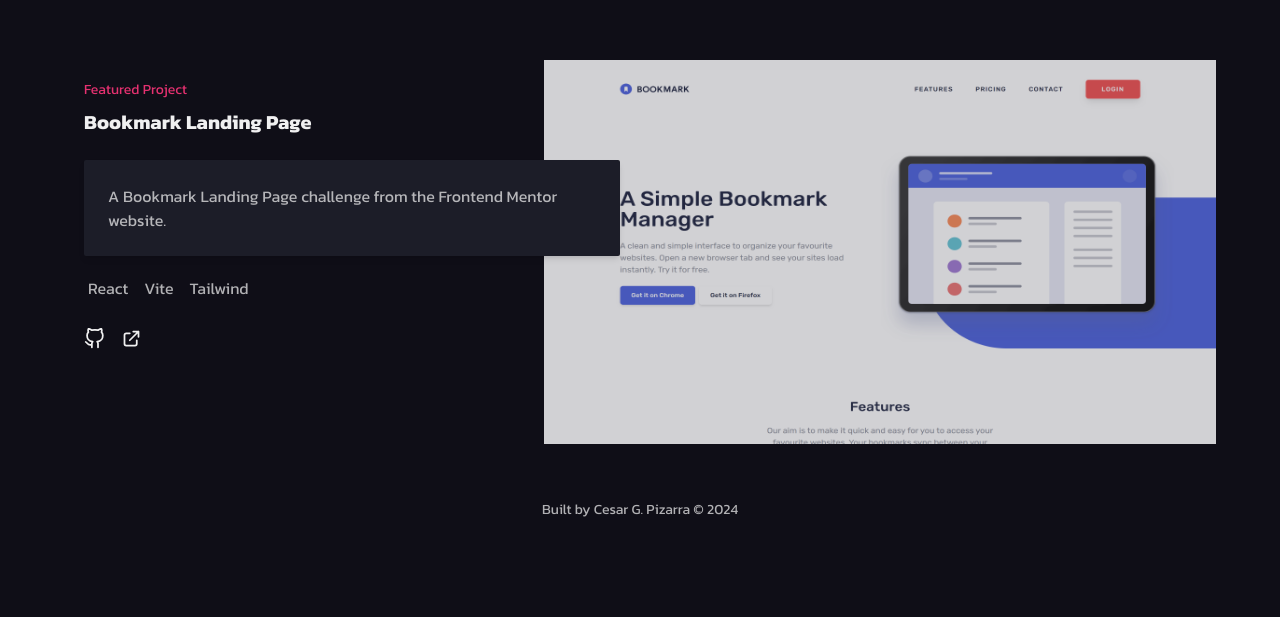
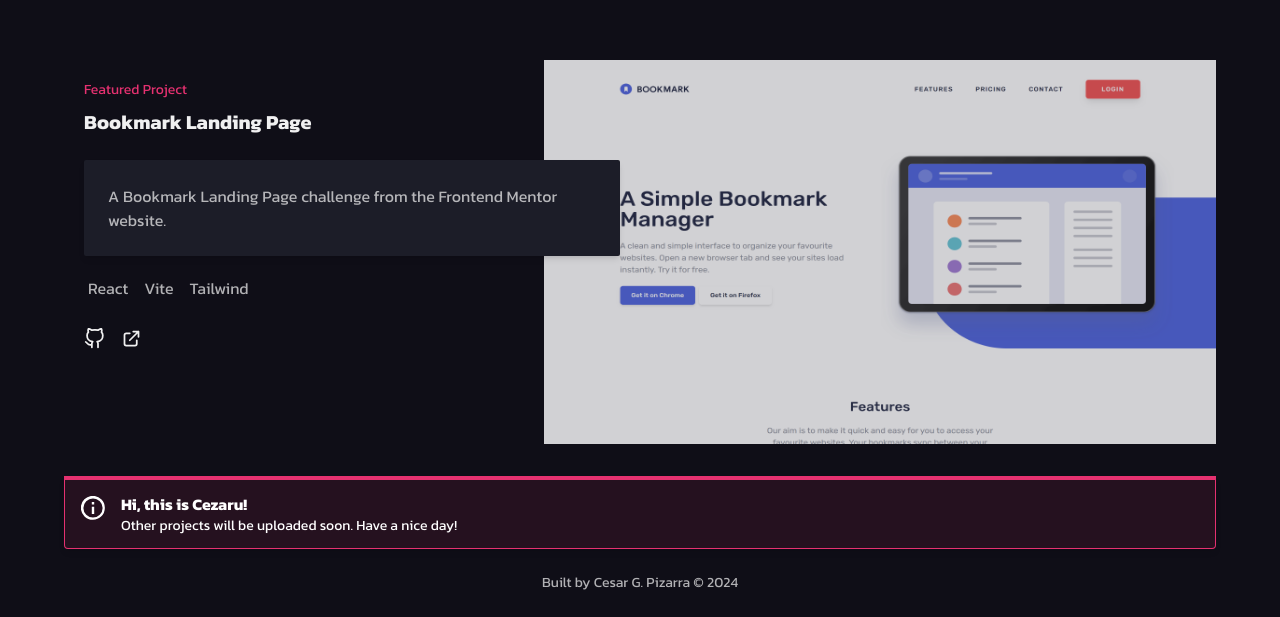
Before and after one commit to cesarpizarra/cezaru, a Next.js app: page /projects in a window 1280 px wide. Shown: the part 1408-2025 px from the top of the page. Before the commit the page ends 1952 px from the top, so only its background shows below. Built offline with nearby package versions, Linux system fonts and the light colour scheme.

Commit message:
added alert

```diff
--- a/pages/projects.jsx
+++ b/pages/projects.jsx
@@ -68,6 +68,29 @@ const projects = () => {
                 }
                 return <ProjectRight key={index} project={project} />;
               })}
+            </div>
+
+            <div
+              className="border-t-4 mt-5 border-[0.1rem] border-primary bg-primary/10 hover:bg-primary/[.05]  rounded-b text-white px-4 py-3 shadow-md"
+              role="alert"
+            >
+              <div className="flex">
+                <div className="py-1">
+                  <svg
+                    className="fill-current h-6 w-6 text-white mr-4"
+                    xmlns="http://www.w3.org/2000/svg"
+                    viewBox="0 0 20 20"
+                  >
+                    <path d="M2.93 17.07A10 10 0 1 1 17.07 2.93 10 10 0 0 1 2.93 17.07zm12.73-1.41A8 8 0 1 0 4.34 4.34a8 8 0 0 0 11.32 11.32zM9 11V9h2v6H9v-4zm0-6h2v2H9V5z" />
+                  </svg>
+                </div>
+                <div>
+                  <p className="font-bold">Hi, this is Cezaru!</p>
+                  <p className="text-sm">
+                    Other projects will be uploaded soon. Have a nice day!
+                  </p>
+                </div>
+              </div>
             </div>
 
             {/* <div className=" mb-28">
```
